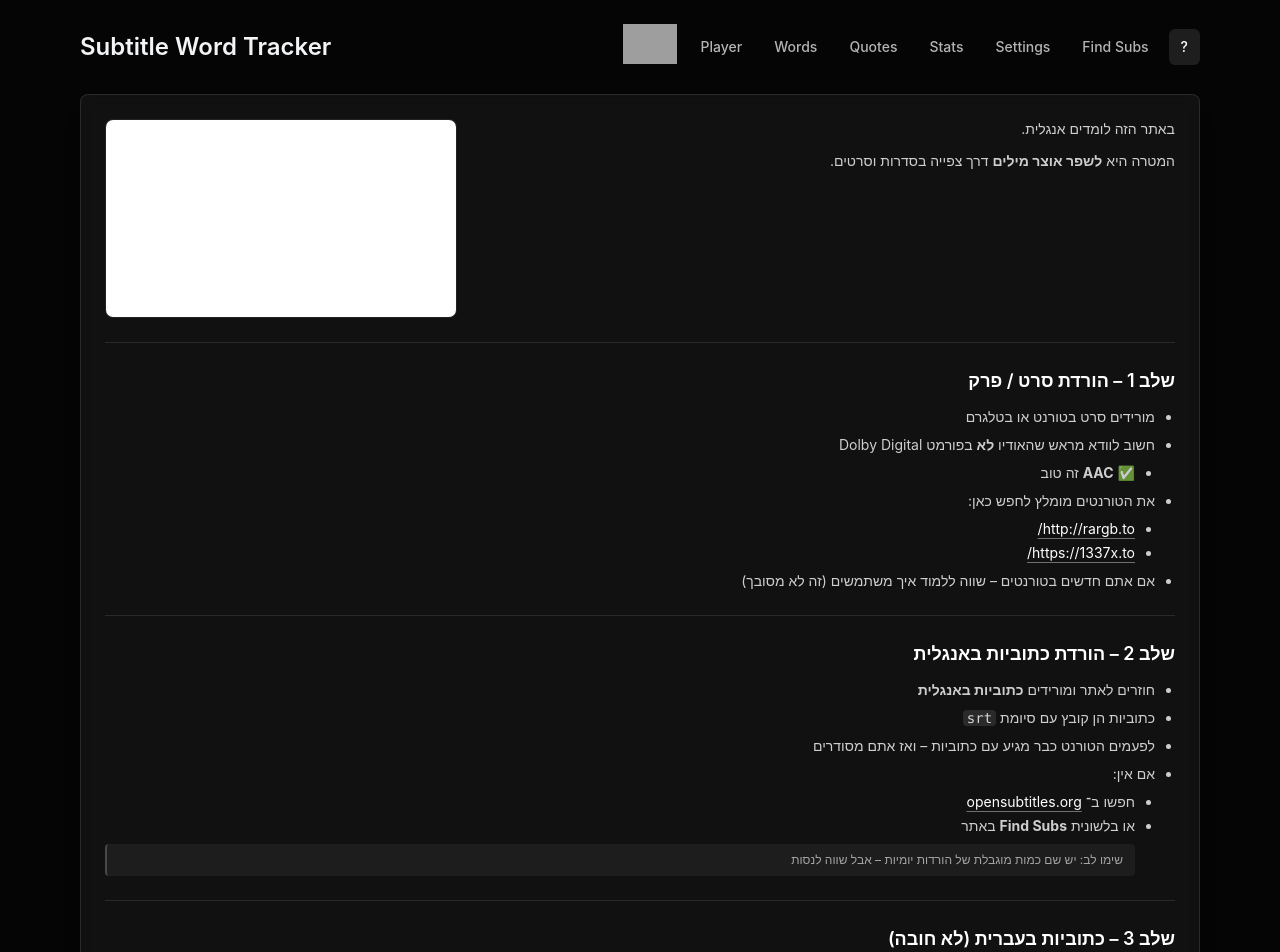
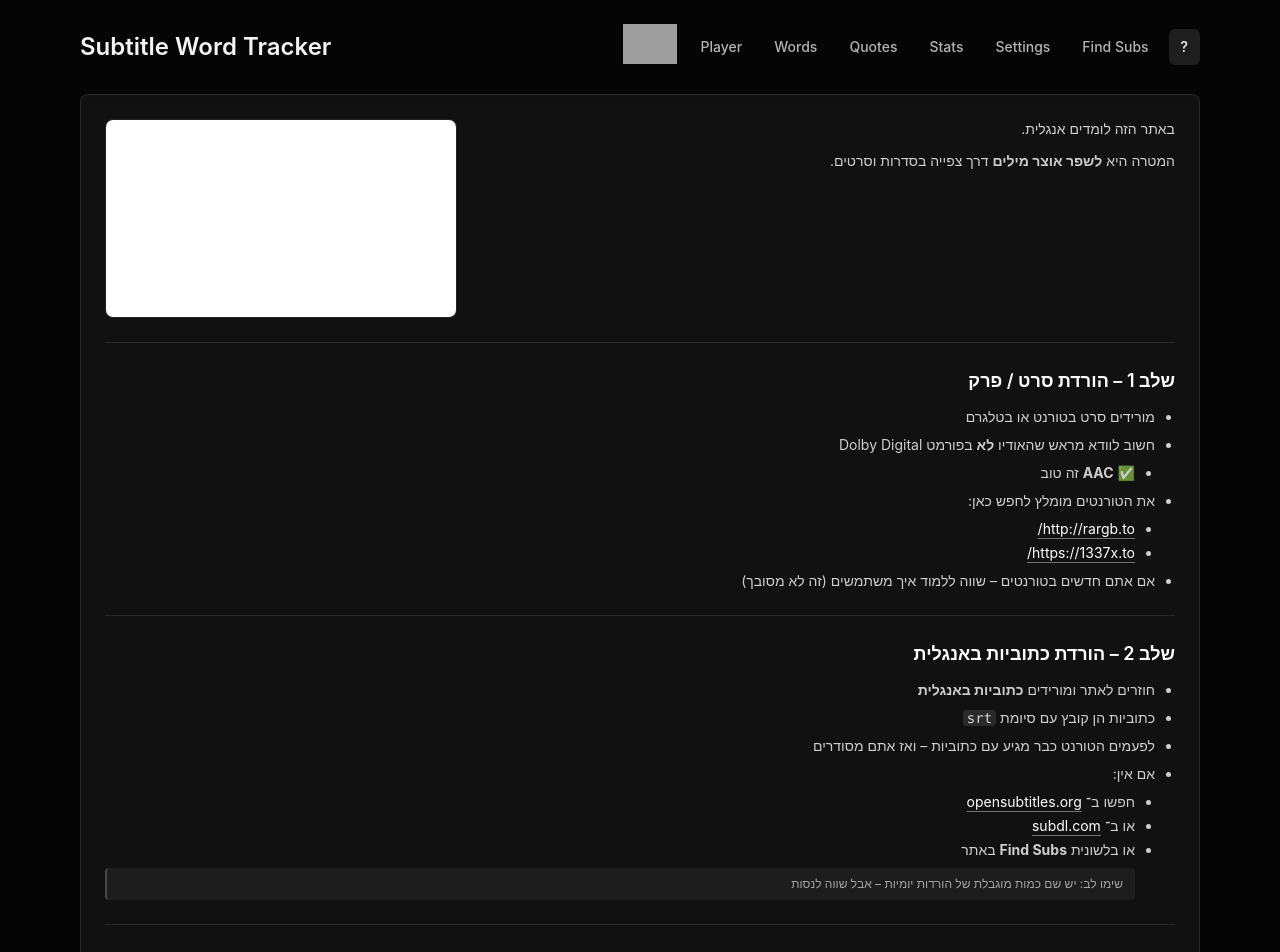
Before and after one commit to ofirgaash1/eng, a React (Vite) app: page /help in a window 1280 px wide. Shown: the top 952 px of the page. Built offline with nearby package versions, Linux system fonts and the light colour scheme; grey boxes are pictures that could not be loaded.

Commit message:
subdl.com

```diff
--- a/src/app/routes/HelpPage.tsx
+++ b/src/app/routes/HelpPage.tsx
@@ -101,6 +101,17 @@ export default function HelpPage() {
                   className="mr-1 text-white underline decoration-white/40 underline-offset-4"
                 >
                   opensubtitles.org
+                </a>
+              </li>
+              <li>
+                או ב־
+                <a
+                  href="https://subdl.com/"
+                  target="_blank"
+                  rel="noreferrer"
+                  className="mr-1 text-white underline decoration-white/40 underline-offset-4"
+                >
+                  subdl.com
                 </a>
               </li>
               <li>
```
